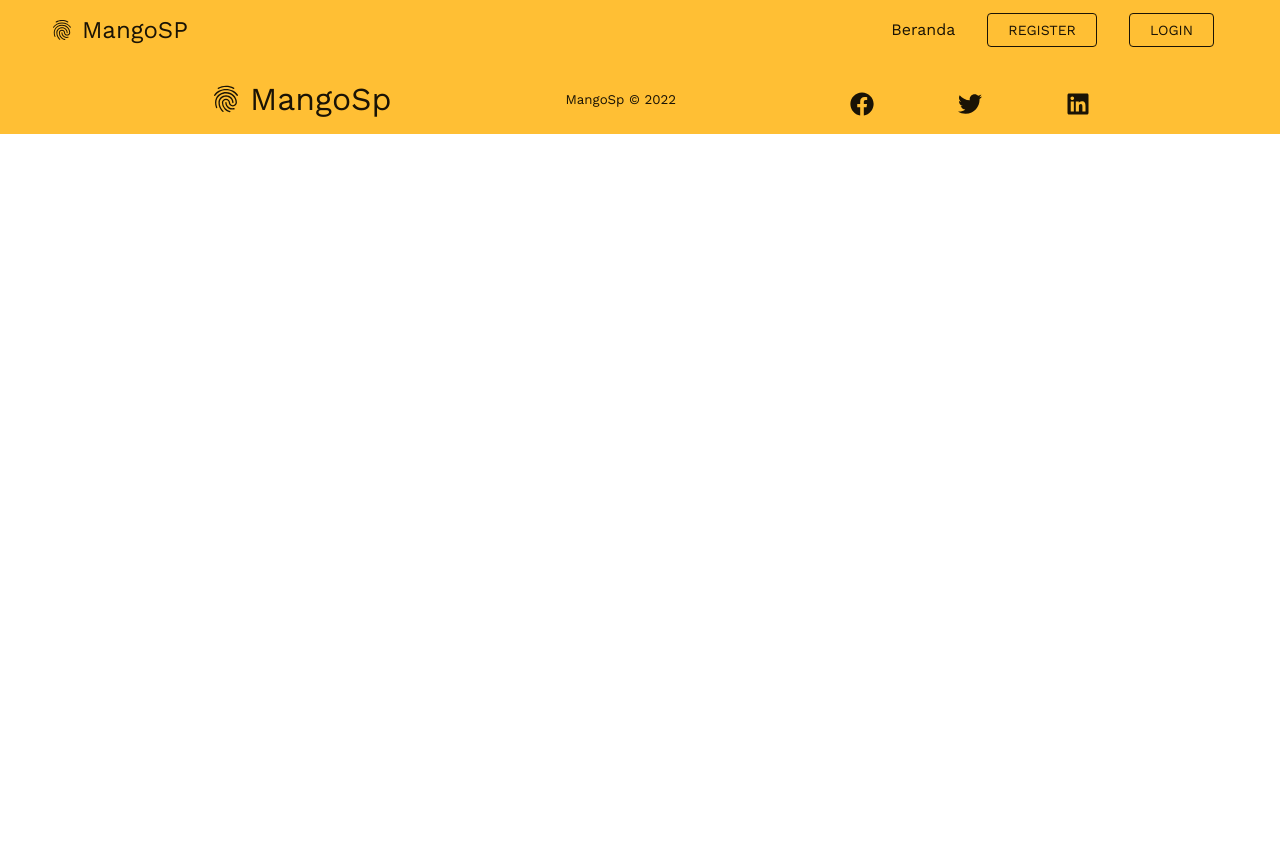
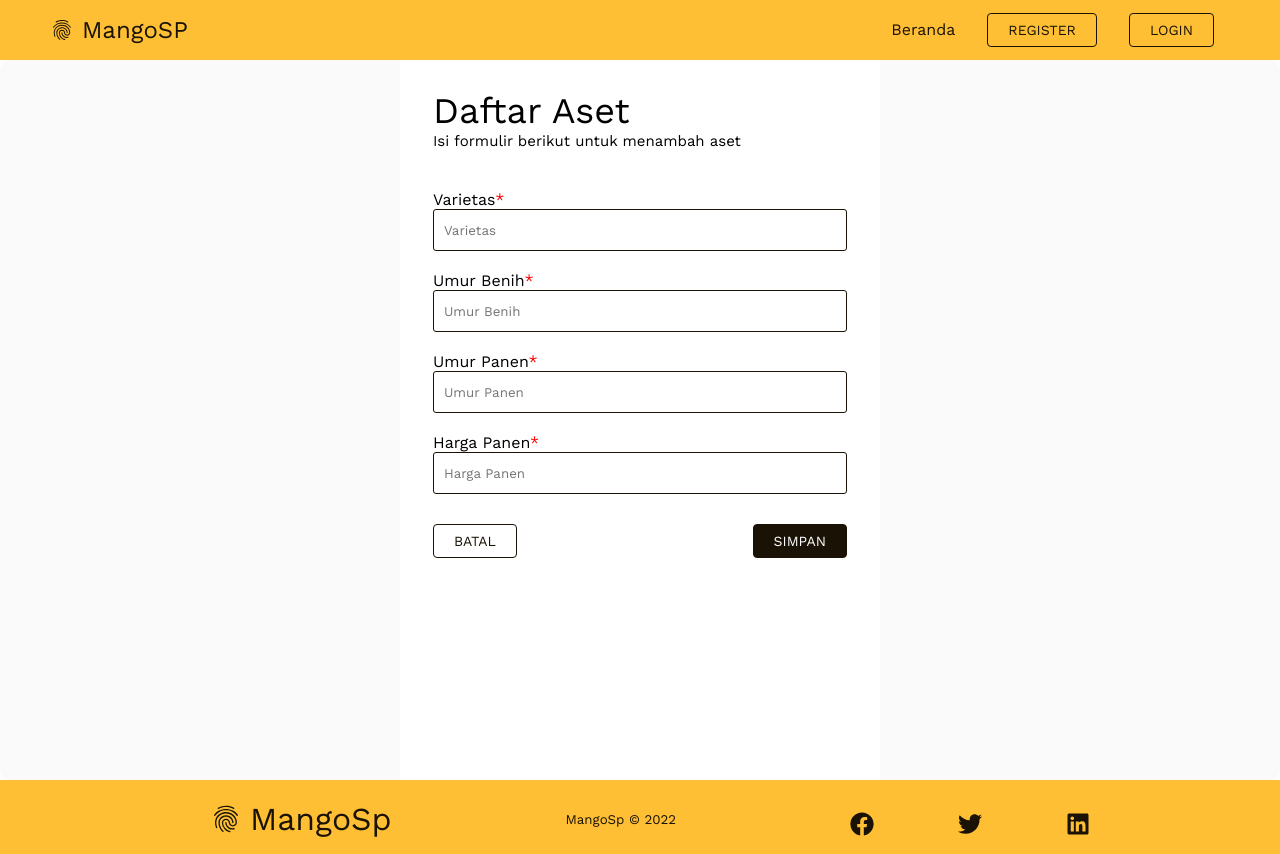
Before and after one commit to sabrinadizam21/fe-mangosp-blockchain, a React (Create React App) app: page /aset/daftaraset in a window 1280 px wide. Before the commit the page ends 800 px from the top, so only its background shows below. Built offline with nearby package versions, Linux system fonts and the light colour scheme.

Commit message:
add aset context and form daftar aset

```diff
--- a/src/App.js
+++ b/src/App.js
@@ -2,12 +2,15 @@ import React from 'react';
 import './App.css'
 import Routes from './routes/Routes';
 import { UserProvider } from './context/UserContext'
+import { AsetProvider } from './context/AsetContext'
 
 function App() {
   return (
     <>
       <UserProvider>
-        <Routes />
+        <AsetProvider>
+          <Routes />
+        </AsetProvider>
       </UserProvider>
     </>
   );
--- /dev/null
+++ b/src/context/AsetContext.js
@@ -0,0 +1,21 @@
+import { useState, createContext } from 'react'
+export const AsetContext = createContext()
+export const AsetProvider = props => {
+    const [aset,setAset] = useState([
+        {varietas :'Benih A', umurBenih : 20, umurPanen : 1, hargaPanen : 101500},
+        {varietas :'Jaya Raya', umurBenih : 10, umurPanen : 2, hargaPanen : 130000},
+        {varietas :'Benih C', umurBenih : 14, umurPanen : 3, hargaPanen : 12000},
+        {varietas :'Benih K', umurBenih : 18, umurPanen : 4, hargaPanen : 104000}
+    ])
+
+    //const [ loginStatus, setLoginStatus] = useState(false)
+    return(
+       <AsetContext.Provider value={{
+           aset,
+           setAset,
+        }}>
+        {props.children}
+       </AsetContext.Provider>
+    )
+
+}
--- a/src/pages/Aset/Aset.js
+++ b/src/pages/Aset/Aset.js
@@ -16,8 +16,8 @@ function Aset() {
                   <div className="aset__subtitle">Aset yang Anda miliki</div>
                 </div>
                 <div className="aset__btn-tambahBenih">
-                  <Link to='/tambahaset'>
-                    <Button buttonColor='primary'>TAMBAH BENIH</Button>
+                  <Link to='/aset/daftaraset'>
+                    <Button buttonColor='primary'>DAFTAR ASET</Button>
                   </Link>
                 </div>
               </div>
--- /dev/null
+++ b/src/pages/Aset/DaftarAset.css
@@ -0,0 +1,5 @@
+.aset__button {
+    display: flex;
+    justify-content: space-between;
+    margin-top: 20px;
+}
--- /dev/null
+++ b/src/pages/Aset/DaftarAset.js
@@ -0,0 +1,86 @@
+import React, { useState, useContext } from 'react'
+import { Link } from 'react-router-dom'
+import { Button } from '../../components/Button'
+import './DaftarAset.css'
+import './Aset.css'
+import { Input } from '../../components/Input'
+import { AsetContext } from '../../context/AsetContext'
+import { useHistory } from 'react-router'
+
+function DaftarAset() {
+  const { aset, setAset } = useContext(AsetContext)
+  const [input, setInput] = useState({
+    varietas :'',
+    umurBenih : '',
+    umurPanen : '',
+    hargaPanen : ''
+  })
+  const [currentIndex] = useState(-1)
+  let history = useHistory()
+
+  const handleChange = (event) => {
+    let {value, name} = event.target
+    setInput({...input, [name]:value})
+  }
+
+  const handleSubmit = (e) => {
+    e.preventDefault()
+    let newData = aset
+    if(currentIndex === -1){
+      setAset([...aset, {
+        varietas : input.varietas,
+        umurBenih : parseInt(input.umurBenih),
+        umurPanen : parseInt(input.umurPanen),
+        hargaPanen : parseInt(input.hargaPanen)
+      }])
+      //history.push('/aset')
+      console.log(newData)
+    }
+    else {
+        newData[currentIndex] = input
+    }
+  }
+  return (
+    <>
+        <div className="aset__wrapper">
+            <div className="aset__section">
+              <div className="aset__header">
+                {/* Header */}
+                <div>
+                  <div className="aset__title"><h4>Daftar Aset</h4></div>
+                  <div className="aset__subtitle">Isi formulir berikut untuk menambah aset</div>
+                </div>
+              </div>
+              <div className="aset__content">
+                <form onSubmit={handleSubmit}>
+                    <Input className='text' label={'Varietas'} type='text' name='varietas' id='varietas'
+                        placeholder='Varietas' value={input.varietas} onChange={handleChange} required />
+
+                    <Input className='number' label={'Umur Benih'} type='text' name='umurBenih' id='umurBenih'
+                        placeholder='Umur Benih' value={input.umurBenih} onChange={handleChange} required />
+
+                    <Input className='number' label={'Umur Panen'} type='text' name='umurPanen' id='umurPanen'
+                        placeholder='Umur Panen' value={input.umurPanen} onChange={handleChange} required />
+
+                    <Input className='number' label={'Harga Panen'} type='text' name='hargaPanen' id='hargaPanen'
+                        placeholder='Harga Panen' value={input.hargaPanen} onChange={handleChange} required />
+
+                    <div className='aset__button'>
+                        <div className='btn-links'>
+                            <Link to='/aset'>
+                                <Button buttonStyle='btn--outline' buttonSize='btn--medium'>BATAL</Button>
+                            </Link>
+                        </div>
+                        <div className='btn-links'>
+                            <Button type={'submit'} buttonStyle='btn--primary' buttonSize='btn--medium' >SIMPAN</Button>
+                        </div>
+                    </div>
+                </form>
+              </div>
+            </div>
+        </div>
+    </>
+  )
+}
+
+export default DaftarAset
--- a/src/routes/Routes.js
+++ b/src/routes/Routes.js
@@ -6,6 +6,7 @@ import Register from '../pages/Auth/Register'
 import Footer from '../pages/Footer/Footer'
 import Home from '../pages/Home/Home'
 import Aset from '../pages/Aset/Aset'
+import DaftarAset from '../pages/Aset/DaftarAset'
 
 function Routes() {
   return (
@@ -16,6 +17,7 @@ function Routes() {
             <Route path='/register' exact component={Register} />
             <Route path='/login' exact component={Login} />
             <Route path='/aset' exact component={Aset} />
+            <Route path='/aset/daftaraset' exact component={DaftarAset} />
         </Switch>
         <Footer />
     </Router>
```
